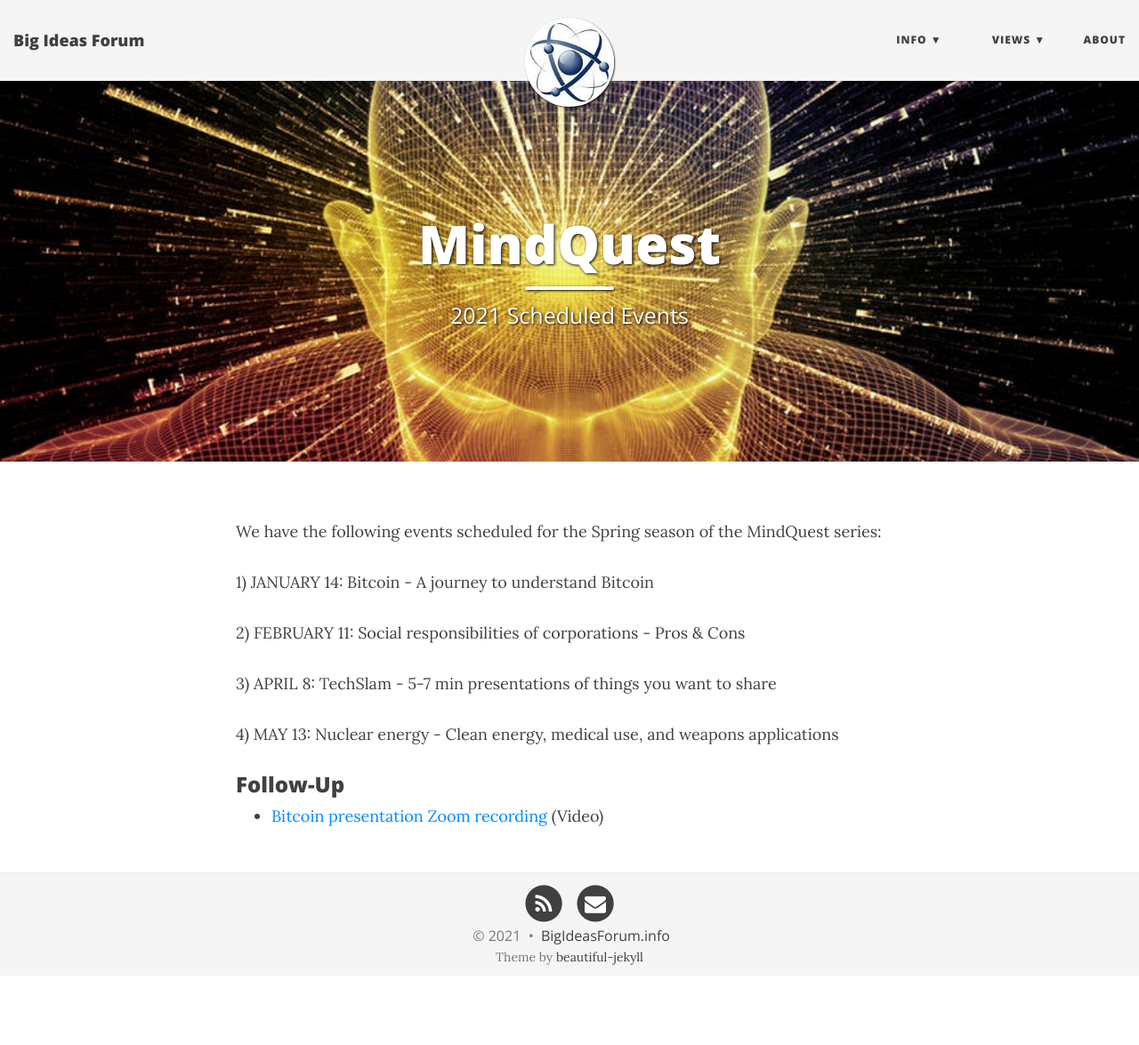
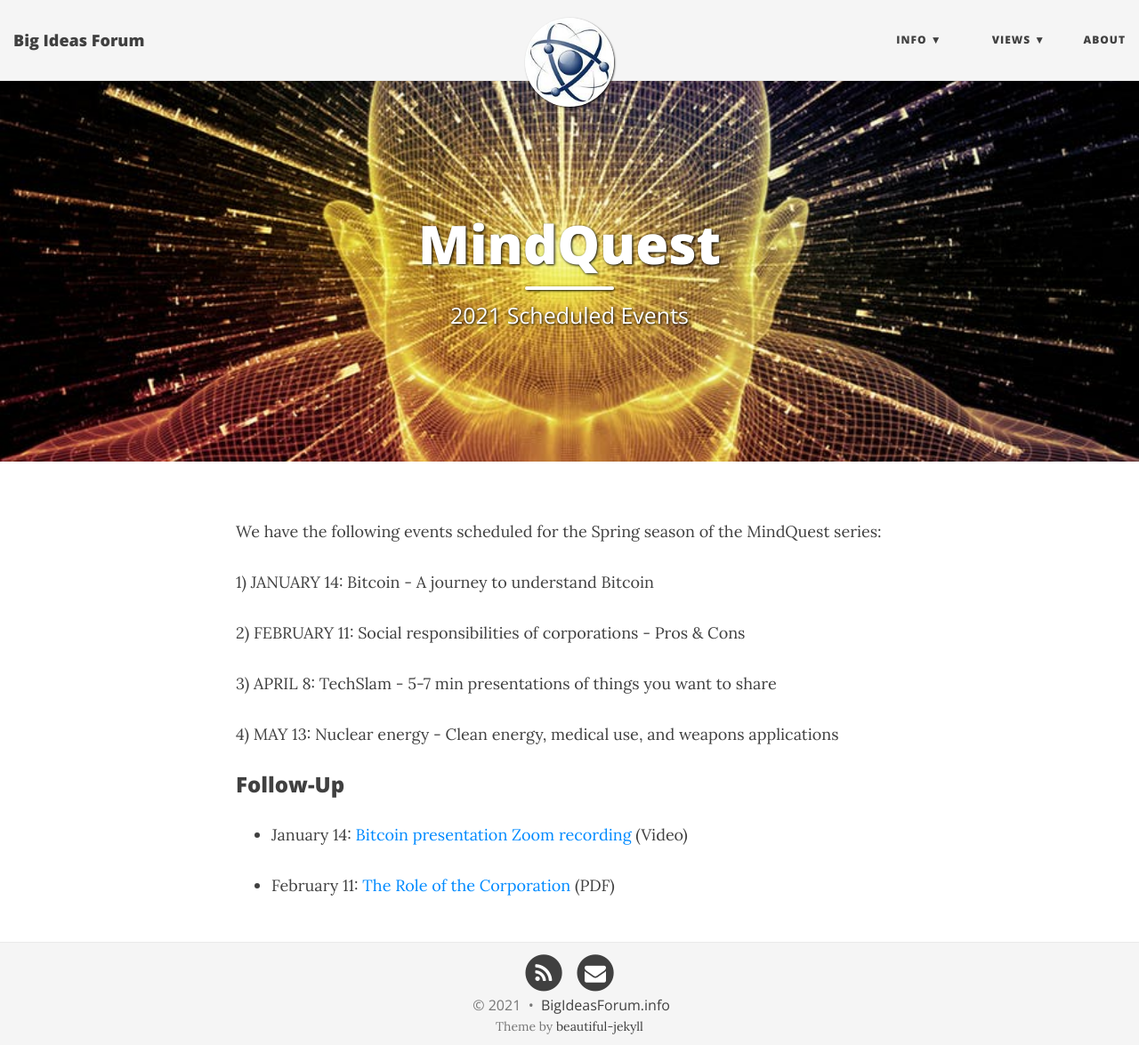
Before and after one commit to BigIdeasForum/bigideasforum.github.io, a Jekyll site: the page built from _posts/2021/2021-01-01-mindquest.md, in a window 1280 px wide and 1175 px high. Shown: the whole window at 89% size. Built offline with Jekyll 4.4.1, drawn with Linux system fonts in a browser that asks for light colours; nearby versions of some CDN libraries.

Commit message:
Add presentation

```diff
--- a/_posts/2021/2021-01-01-mindquest.md
+++ b/_posts/2021/2021-01-01-mindquest.md
@@ -16,7 +16,8 @@ We have the following events scheduled for the Spring season of the MindQuest se
 3) APRIL 8: TechSlam - 5-7 min presentations of things you want to share
 
 4) MAY 13: Nuclear energy - Clean energy, medical use, and weapons applications
-
 ### Follow-Up
 
-* [Bitcoin presentation Zoom recording](https://drive.google.com/open?id=1efJE9oNLJf6dBAm7o3CF18xqg48-0Xkv) (Video)
+* January 14: [Bitcoin presentation Zoom recording](https://drive.google.com/open?id=1efJE9oNLJf6dBAm7o3CF18xqg48-0Xkv) (Video)
+
+* February 11: [The Role of the Corporation](/assets/present/2021/role-of-corporation.pdf) (PDF)
```
Also changed, not shown: 1 other file.
